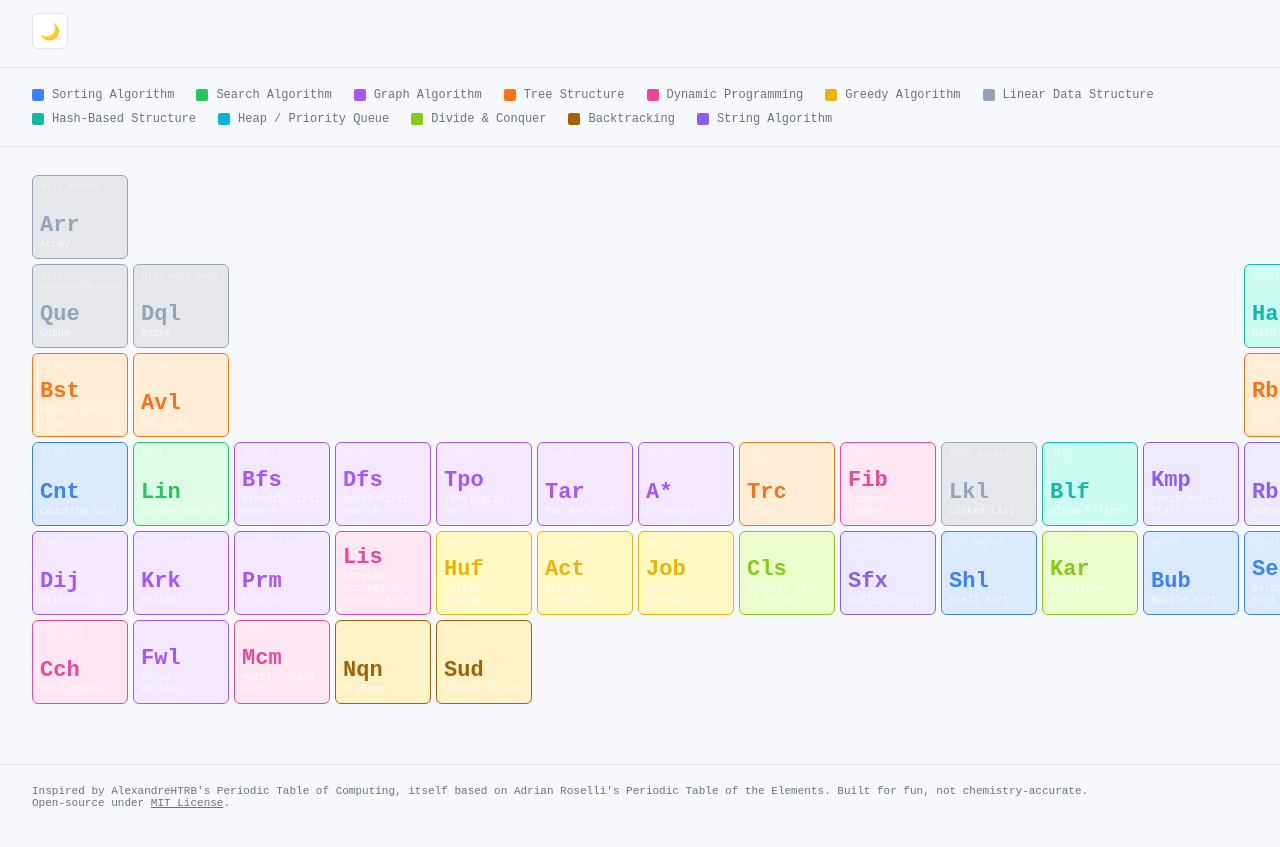
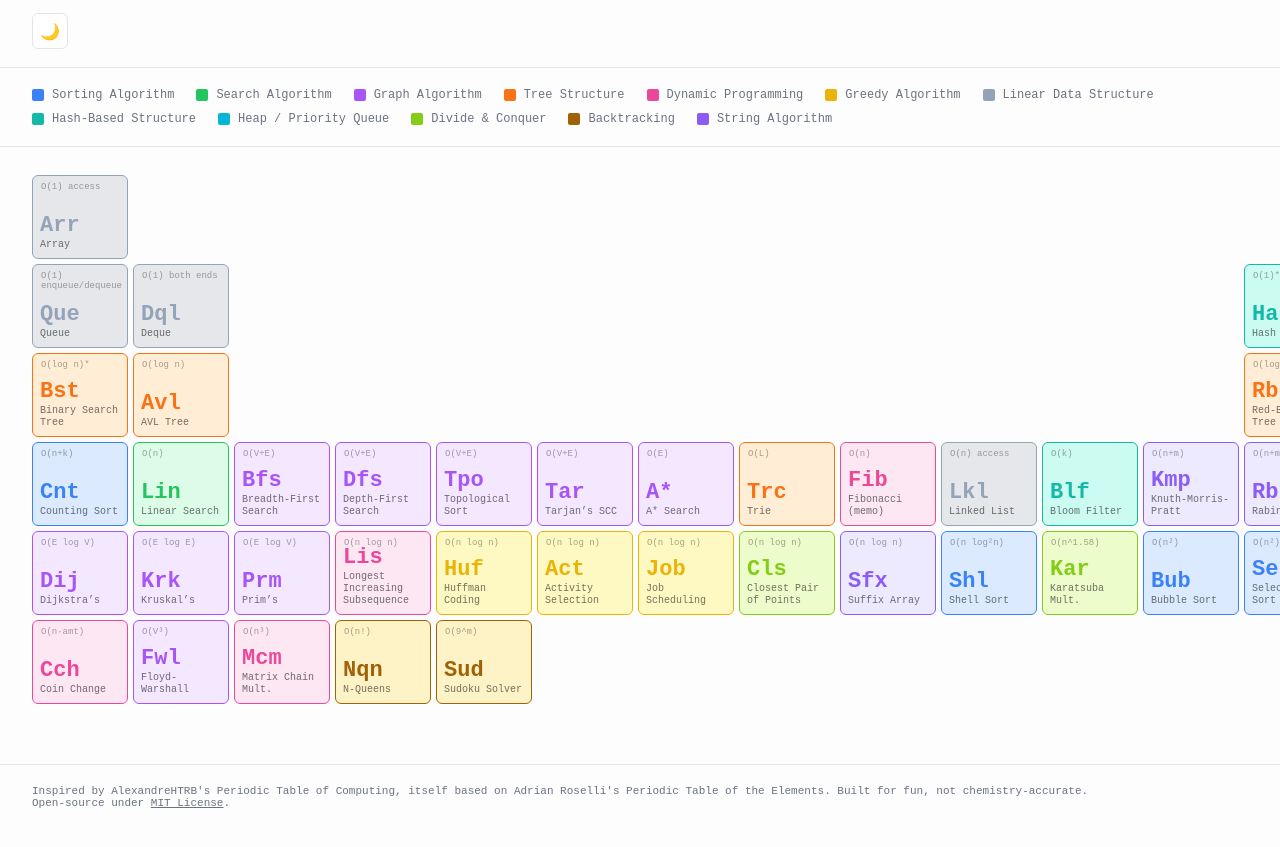
Before and after one commit to mazshuky/Periodic-Table-of-Algorithms-and-Data-Structures, a website built with Vite: page index.html in a window 1280 px wide. Shown: the part 93-940 px from the top of the page. Built offline with nearby package versions, Linux system fonts and the light colour scheme.

Commit message:
update light theme background color and adjust text colors for better contrast

```diff
--- a/src/style.css
+++ b/src/style.css
@@ -20,7 +20,7 @@
 }
 
 :root[data-theme='light'] {
-    --bg: #f7f8fb;
+    --bg: #fdfdfd;
     --panel: #ffffff;
     --grid-line: #e2e5ec;
     --text: #1a1d27;
@@ -124,10 +124,16 @@ header p { margin: 0; color: var(--muted); font-size: 13px; }
     top: 6px;
     left: 8px;
     font-size: 9px;
+    color: rgba(0, 0, 0, 0.35);
+}
+:root:not([data-theme='light']) .tile .complexity {
     color: rgba(255, 255, 255, 0.55);
 }
 .tile .sym { font-size: 22px; font-weight: 700; line-height: 1; }
-.tile .name { font-size: 10px; color: rgba(255, 255, 255, 0.75); margin-top: 2px; line-height: 1.2; }
+.tile .name { font-size: 10px; color: rgba(0, 0, 0, 0.55); margin-top: 2px; line-height: 1.2; }
+:root:not([data-theme='light']) .tile .name {
+    color: rgba(255, 255, 255, 0.75);
+}
 
 .sort { background: var(--sort-dim); border-color: var(--sort); }
 .sort .sym { color: var(--sort); }
```
